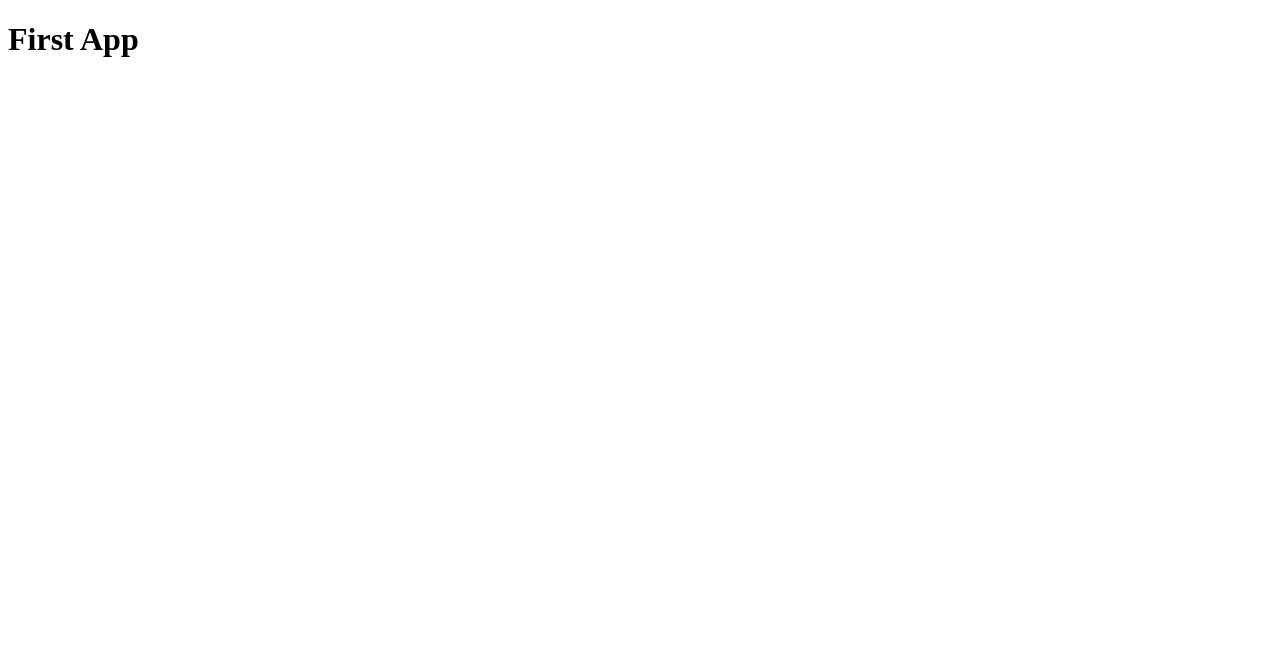
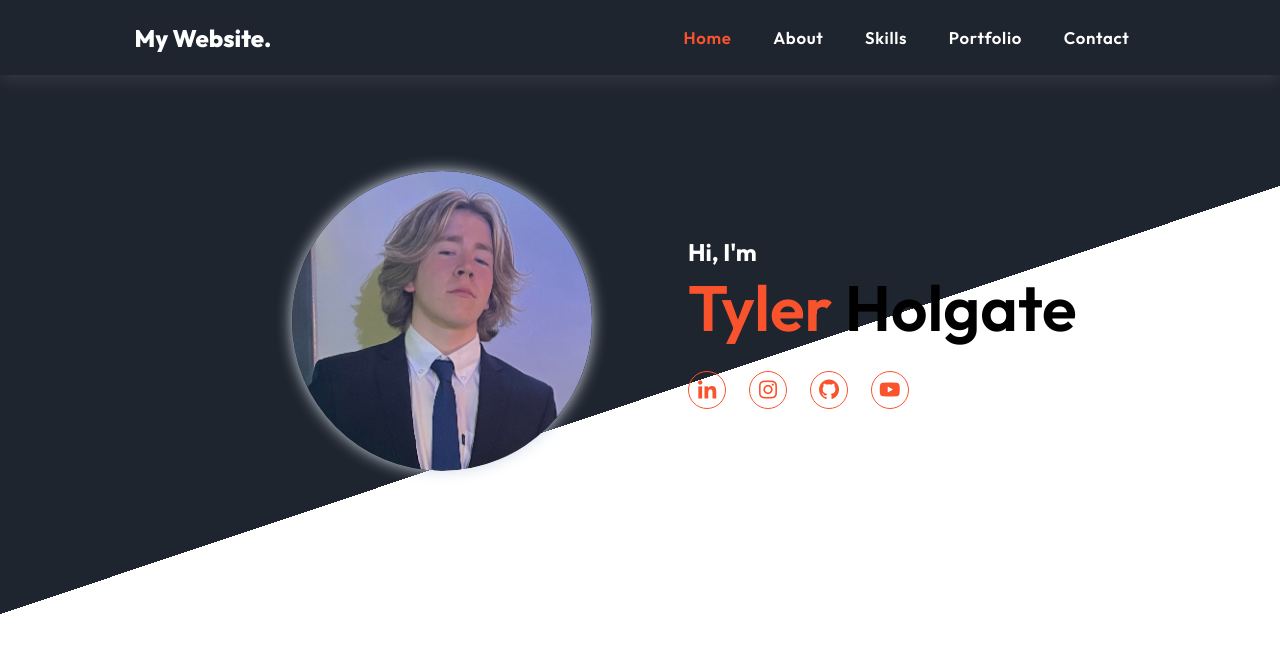
Before and after one commit to Thetankty/First-App, a plain HTML site: page index.html in a window 1280 px wide. Drawn offline with nearby package versions, Linux system fonts and the light colour scheme.

Commit message:
Front Page

```diff
--- /dev/null
+++ b/index.css
@@ -0,0 +1,271 @@
+@import url('https://fonts.googleapis.com/css2?family=Poppins:wght@100;200;300;400;500;600;700;800&display=swap');
+@import url('https://fonts.googleapis.com/css2?family=Outfit:wght@200;300;400;500;600;700;800&family=Roboto:wght@100;300;400&display=swap');
+
+:root {
+    --primary-color: #f9532d;
+    --primary-dark: #1F252E;
+}
+
+* {
+    margin: 0;
+    padding: 0;
+    scroll-behavior: smooth;
+}
+
+body {
+    font-family: 'Outfit', sans-serif;
+    background: linear-gradient(161.5deg, #1F252E 50%, #fff 50%);
+    height: 100vh;
+    color: #ffffff;
+}
+/* Genral */
+.container {
+    padding: 0 8.4rem;
+}
+
+.img-w {
+    width: 100%;
+    height: auto;
+}
+/* Nav */
+header {
+    background: var(--primary-dark);
+    position: relative;
+    box-shadow: 0 4px 17px rgb(255 255 255 / 10%);
+    position: sticky;
+    top: 0;
+    z-index: 1;
+}
+
+.page-header {
+    display: flex;
+    justify-content: space-between;
+    align-items: center;
+    padding: 1rem 0;
+}
+
+.logo {
+    font-size: 1.5rem;
+    font-weight: 800;
+    opacity: 0;
+    animation: leftSideAni 1s ease forwards;
+}
+
+.logo a {
+    color: #fff;
+    text-decoration: none;
+}
+
+ul {
+    display: flex;
+    gap: .6rem;
+    list-style-type: none;
+    background-color: transparent;
+    overflow: hidden;
+}
+
+li a {
+    display: inline-block;
+    padding: .3rem 1rem;
+    color: #fff;
+    text-decoration: none;
+    font-size: 1.05rem;
+    font-weight: 600;
+    letter-spacing: .7px;
+    border-radius: 36px;
+    line-height: 2;
+    transition: .3s;
+    opacity: 0;
+    animation: navani .3s ease forwards;
+    animation-delay: calc(.15s * var(--navAni));
+}
+
+li a.active,
+li a:hover {
+    color: var(--primary-color);
+}
+
+#click {
+    display: none;
+}
+
+.menu {
+    display: none;
+}
+
+.mode i {
+    font-size: 1.4rem;
+    cursor: pointer;
+    color: var(--primary-color);
+    opacity: 0;
+    animation: rightSideAni 1.5s ease forwards;
+}
+
+/* Nav End */
+
+/* Section 1 */
+
+.main {
+    padding: 6rem 0;
+    display: grid;
+    grid-template-columns: repeat(auto-fit, minmax(277px, 1fr));
+    row-gap: 2rem;
+    column-gap: 6rem;
+    align-items: center;
+}
+.main h3 {
+    color: #fff;
+    font-size: 1.5rem;
+    opacity: 0;
+    animation: topSideAni 1s ease forwards;
+}
+.main h1 {
+    color: #000;
+    font-size: 4rem;
+    font-weight: 600;
+    opacity: 0;
+    animation: leftSideAni 1s ease forwards;
+    animation-delay: 1s;
+}
+
+.social {
+    display: flex;
+    flex-wrap: wrap;
+    gap: 1.4rem;
+    margin-top: 1.4rem;
+}
+
+.social a {
+    display: grid;
+    place-items: center;
+    text-decoration: none;
+    color: var(--primary-color);
+    border: 1.6px solid var(--primary-color);
+    font-size: 1.5rem;
+    border-radius: 50%;
+    padding: 0.39rem;
+    text-align: center;
+    opacity: 0;
+    animation: SocialAni 1s ease forwards;
+    animation-delay: calc(.2s * var(--socialAni));
+}
+
+.social a:hover {
+    color: var(--primary-dark);
+    background-color: var(--primary-color);
+    box-shadow: 0 0 20px var(--primary-color);
+    transition: all .3s ease-in-out;
+}
+
+
+.images {
+    margin-left: auto;
+    width: 300px;
+}
+.images img {
+    border-radius: 50%;
+    box-shadow: 0 0 15px #D1D9E6;
+}
+
+/* Section 1 End */
+
+/* Animation */
+@keyframes leftSideAni {
+    0% {
+        transform: translateX(-100px);
+        opacity: 0;
+    }
+    100% {
+        transform: translateX(0);
+        opacity: 1;
+    }
+}
+@keyframes navani {
+    0% {
+        transform: translateY(100px);
+        opacity: 0;
+    }
+    100% {
+        transform: translateY(0);
+        opacity: 1;
+    }
+}
+@keyframes topSideAni {
+    0% {
+        transform: translateY(-100px);
+        opacity: 0;
+    }
+    100% {
+        transform: translateY(0);
+        opacity: 1;
+    }
+}
+@keyframes SocialAni {
+    0% {
+        transform: translateY(100px);
+        opacity: 0;
+    }
+    100% {
+        transform: translateY(0);
+        opacity: 1;
+    }
+}
+
+@media screen and (max-width: 1024px) {
+    .container {
+        padding: 0 4.4rem;
+    }
+    .main h3 {
+        color: #000;
+        margin-top: 1rem;
+    }
+}
+
+@media screen and (max-width: 768px) {
+    .container {
+        padding: 0 1.6rem;
+    }
+}
+
+@media screen and (max-width:600px) {
+    body {
+        height: auto;
+    }
+    header {
+        height: auto;
+        background-color: var(--primary-dark);
+    }
+
+    ul {
+        background: var(--primary-dark);
+        width: 100%;
+        height: 100vh;
+        position: absolute;
+        display: flex;
+        flex-direction: column;
+        text-align: center;
+        top: 3.4rem;
+        left: -100%;
+        z-index: 111111;
+    }
+
+    .menu {
+        display: block;
+        font-size: 1.5rem;
+        font-weight: bold;
+        color: #244D61;
+    }
+
+    #click:checked~ul {
+        left: 0%;
+        transition: all 0.3s ease;
+    }
+    .images {
+        width: 100%;
+        margin: auto;
+    }
+
+    .main {
+        margin-top: 2rem;
+    }
+}
--- a/index.html
+++ b/index.html
@@ -1,11 +1,57 @@
 <!DOCTYPE html>
 <html lang="en">
+
 <head>
     <meta charset="UTF-8">
+    <meta http-equiv="X-UA-Compatible" content="IE=edge">
     <meta name="viewport" content="width=device-width, initial-scale=1.0">
-    <title>Document</title>
+    <link href='https://unpkg.com/boxicons@2.1.4/css/boxicons.min.css' rel='stylesheet'>
+    <link rel="stylesheet" href="index.css">
+    <link rel="stylesheet" href="index.scss">
+    <title>Portfolio</title>
 </head>
+
 <body>
-    <h1>First App</h1>
+    <header class="container">
+        <div class="page-header">
+            <div class="logo">
+                <a href="#">My Website.</a>
+            </div>
+            <input type="checkbox" id="click">
+
+            <label for="click" class="mainicon">
+                <div class="menu">
+                    <i class='bx bx-menu'></i>
+                </div>
+            </label>
+            <ul>
+                <li><a href="#"  class="active" style="--navAni:1">Home</a></li>
+                <li><a href="#" style="--navAni:2">About</a></li>
+                <li><a href="#" style="--navAni:3">Skills</a></li>
+                <li><a href="#" style="--navAni:4">Portfolio</a></li>
+                <li><a href="#" style="--navAni:5">Contact</a></li>
+            </ul>
+        </div>
+    </header>
+
+
+    <section class="container">
+        <div class="main">
+            <div class="images">
+                <img src="Profile.png" alt="" class="img-w">
+            </div>
+            <div class="detail">
+                <h3>Hi, I'm</h3>
+                <h1><span style="color:#f9532d;">Tyler</span> Holgate</h1>
+                <div class="social">
+                    <a href="https://www.linkedin.com/in/tyler-holgate/" style="--socialAni:1"><i class='bx bxl-linkedin'></i></a>
+                    <a href="https://www.instagram.com/thetankty/" style="--socialAni:2"><i class='bx bxl-instagram'></i></a>
+                    <a href="https://github.com/Thetankty" style="--socialAni:3"><i class='bx bxl-github'></i></a>
+                    <a href="https://www.youtube.com/channel/UCX9zfoXjbp01L8tuyvHU86g" style="--socialAni:4"><i class='bx bxl-youtube'></i></a>
+                </div>
+            </div>
+        </div>
+    </section>
 </body>
+
 </html>
```
Also changed, not shown: Profile.png (added).
